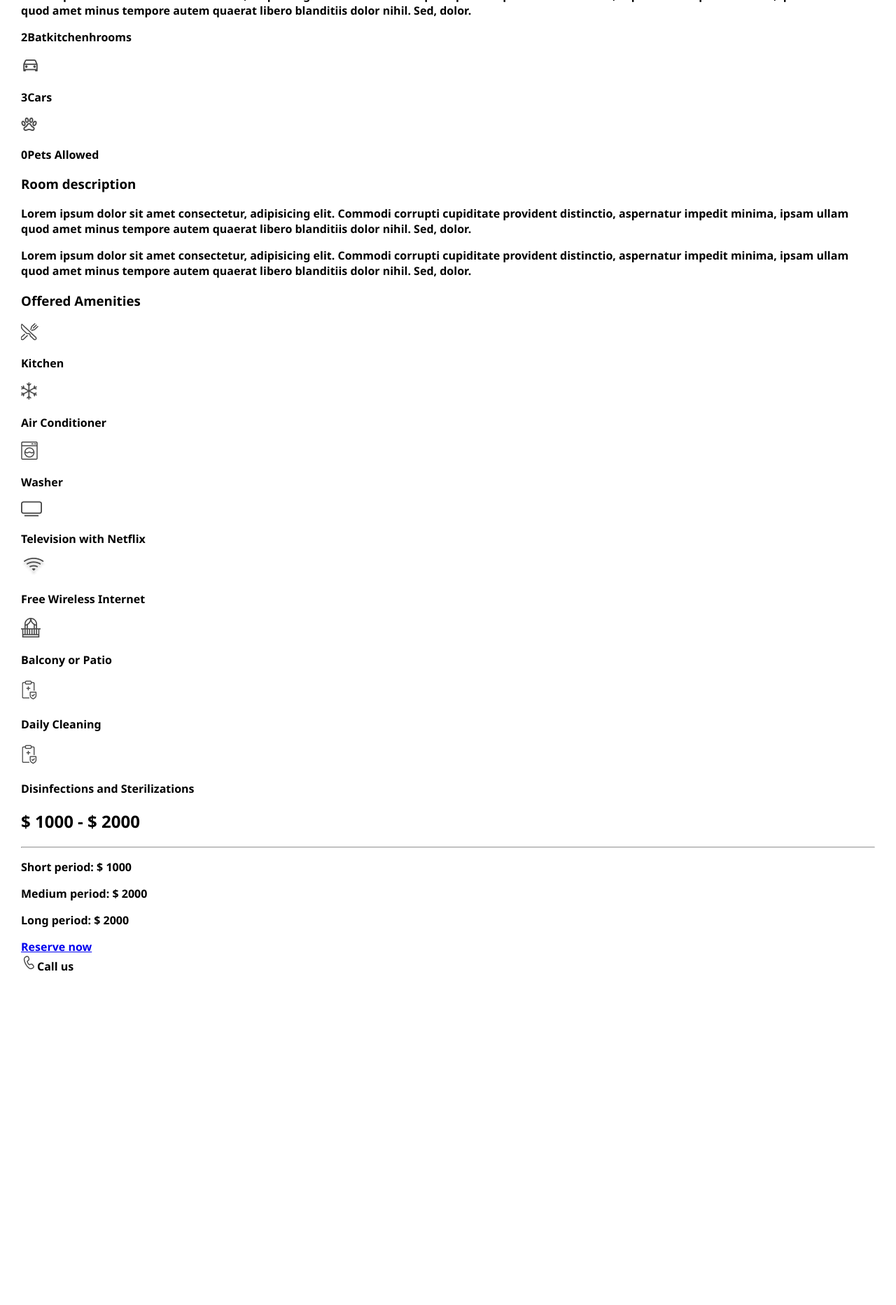
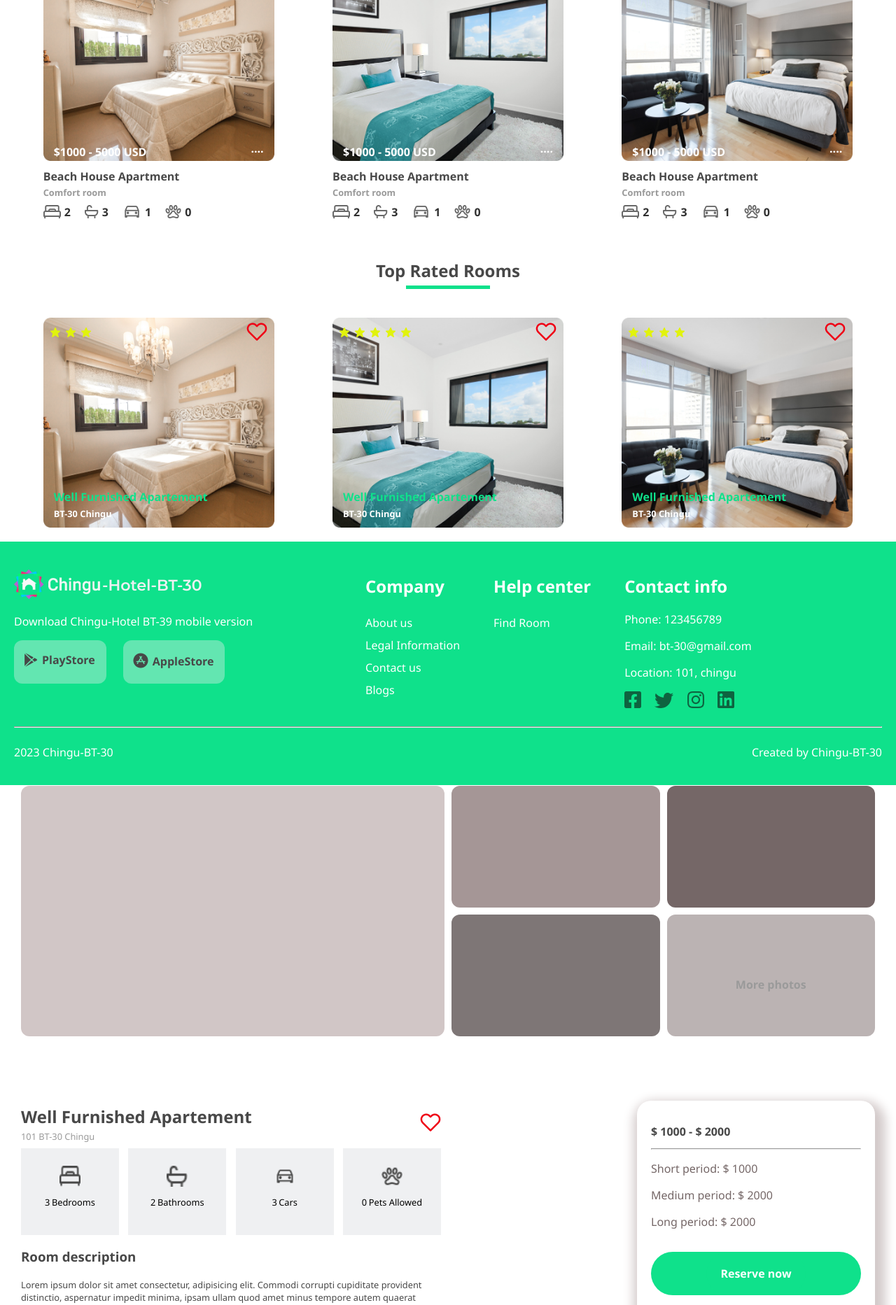
Before and after one commit to chingu-voyages/v42-bears-team-30, a React (Create React App) app in the folder app-front/: page / in a window 1280 px wide. Shown: the part 820-2685 px from the top of the page at 70% size. Before the commit the page ends 2232 px from the top, so only its background shows below. Built offline with nearby package versions, Linux system fonts and the light colour scheme.

Commit message:
[FRONT] stylize homepage && details page

```diff
--- a/app-front/src/App.js
+++ b/app-front/src/App.js
@@ -5,6 +5,7 @@ import Homepage from './components/homepage/homepage';
 function App() {
   return (
     <div className="App">
+      <Homepage />
       <DetailsPage />
     </div>
   );
--- a/app-front/src/components/_partials/navbar/navbar_other_pages.css
+++ b/app-front/src/components/_partials/navbar/navbar_other_pages.css
@@ -1,14 +1,15 @@
 /*--------- display flex --------- */
-.navbar, .nav-right ul {
+.navbar-other-pages, .nav-right ul {
     display: flex;
 }
 /* ------------------ */
 
-.navbar {
+.navbar-other-pages {
     align-items: center;
     background-color: #0FE18B;
+    justify-content: space-around;
     margin-bottom: 2em;
-    justify-content: space-around;
+    padding: 8px;
     position: fixed;
     top: 0;
     width: 100%;
--- a/app-front/src/components/_partials/navbar/navbar_other_pages.js
+++ b/app-front/src/components/_partials/navbar/navbar_other_pages.js
@@ -4,7 +4,7 @@ import chinguLogo from '../../../assets/images/logo-chingu.png';
 
 function Navbar() {
     return (
-        <nav className='navbar'>
+        <nav className='navbar-other-pages'>
             <div className='nav-left'>
                 <a class="logo-link" href='javascript:void()'>
                     <img src={ chinguLogo } alt="chingu-logo" />
--- a/app-front/src/components/detailspage/detailspage.css
+++ b/app-front/src/components/detailspage/detailspage.css
@@ -1,8 +1,9 @@
 .details-page {
+    font-weight: initial;
     margin-top: -1.2em;
 }
 
-.details {
+.details-other {
     padding: 20px 30px;
 }
 
@@ -41,4 +42,141 @@
 .room-img-5 {
     background-color: #bbb3b3;
     grid-area: 3 / 7 / 5 / 9;
+    text-align: center;
 }
+
+.room-img-5 p {
+    color: #9A9A9A;
+    font-weight: bold;
+    margin: 30% 25%;
+}
+
+.details-description {
+    display: flex;
+    justify-content: space-between;
+}
+
+.details-title {
+    align-items: center;
+    display: flex;
+    justify-content: space-between;
+}
+
+.details-left {
+    width: 600px;
+}
+
+.details-title-left {
+    line-height: 0.5em;
+}
+
+.details-title-left h2,
+.room-description h3,
+.room-description p,
+.offered-details h3,
+.safety-hygiene h3,
+.safety p {
+    color: #484848;
+}
+
+.details-title-left p {
+    color: #9A9A9A;
+    font-size: 0.8em;
+}
+
+.details-pieces {
+    display: flex;
+    justify-content: space-between;
+    text-align: center;
+}
+
+.details-pieces .piece {
+    align-items: center;
+    background-color: #EFF0F2;
+    display: flex;
+    flex-direction: column;
+    font-size: 0.8em;
+    padding: 25px 20px;
+    width: 100px;
+}
+
+.details-pieces .piece span {
+    margin-right: 0.2em;
+}
+
+.piece img {
+    height: 30px;
+    width: 30px;
+}
+
+.room-description p {
+    font-size: 0.8em;
+}
+
+.offered-details .offered-icons,
+.offered-icons .offered {
+    align-items: center;
+    display: flex;
+    flex-wrap: wrap;
+    margin-right: 2em;
+}
+
+.offered img {
+    margin-right: 0.5em;
+}
+
+.safety {
+    align-items: center;
+    display: flex;
+}
+
+.safety img {
+    height: 30px;
+    margin-right: 1em;
+    width: 30px;
+}
+
+.details-right {
+    border-radius: 20px;
+    box-shadow: 5px 10px 15px 10px #d3caca;
+    display: inline-block;
+    height: max-content;
+    padding: 20px;
+    width: 300px;
+}
+
+.details-right h2 {
+    color: #484848;
+    font-size: 1em;
+}
+
+.details-right p {
+    color: #756767;
+    font-size: 1em;
+}
+
+.details-right .btn-reserve {
+    background-color: #0FE18B;
+    border-radius: 40px;
+    color: white;
+    margin-top: 2em;
+    padding: 20px;
+    text-align: center;
+}
+
+.btn-reserve a {
+    font-weight: bold;
+    text-decoration: none;
+}
+
+.call {
+    margin-top: 1.5em;
+}
+
+.call a {
+    align-items: center;
+    color: #756767;
+    display: flex;
+    justify-content: right;
+    text-decoration: none;
+}
--- a/app-front/src/components/detailspage/detailspage.js
+++ b/app-front/src/components/detailspage/detailspage.js
@@ -17,12 +17,13 @@ import batteryIcon from '../../assets/icons/battery.png';
 import callIcon from '../../assets/icons/call.png';
 
 import './detailspage.css';
+import Footer from '../_partials/footer/footer';
 
 function DetailsPage() {
     return (
         <div className='details-page'>
             <Navbar />
-            <div className='details'>
+            <div className='details-other'>
                 <div className='details-room-images'>
                     <div className='room-img-1'>
 
@@ -37,7 +38,7 @@ function DetailsPage() {
 
                     </div>
                     <div className='room-img-5'>
-
+                        <p>More photos</p>
                     </div>
                 </div>
                 <div className='details-description'>
@@ -61,13 +62,9 @@ function DetailsPage() {
                             </div>
                             <div className='piece'>
                                 <img src={ bathIcon } />
-                                <p><p>
-                                Lorem ipsum dolor sit amet consectetur, adipisicing elit.
-                                Commodi corrupti cupiditate provident distinctio, aspernatur impedit minima,
-                                ipsam ullam quod amet minus tempore autem quaerat libero blanditiis dolor nihil. Sed, dolor.
-                            </p>
+                                <p>
                                     <span className='piece-number'>2</span>
-                                    Batkitchenhrooms
+                                    Bathrooms
                                 </p>
                             </div>
                             <div className='piece'>
@@ -128,6 +125,7 @@ function DetailsPage() {
                             </div>
                         </div>
                         <div className='safety-hygiene'>
+                            <h3>Safety and Hygiene</h3>
                             <div className='safety'>
                                 <img src={ batteryIcon } />
                                 <p>Daily Cleaning</p>
@@ -144,16 +142,21 @@ function DetailsPage() {
                         <p>Short period: <span>$ 1000</span></p>
                         <p>Medium period: <span>$ 2000</span></p>
                         <p>Long period: <span>$ 2000</span></p>
-                        <a className="btn-reserve" href='javascript:void()'>
-                            Reserve now
-                        </a>
+                        <div className='btn-reserve'>
+                            <a className="btn-reserve" href='javascript:void()'>
+                                Reserve now
+                            </a>
+                        </div>
                         <div className='call'>
-                            <img src={ callIcon } />
-                            Call us
+                            <a href="javascript:void()">
+                                <img src={ callIcon } />
+                                Call us
+                            </a>
                         </div>
                     </div>
                 </div>
             </div>
+            <Footer />
         </div>
     );
 }
```
